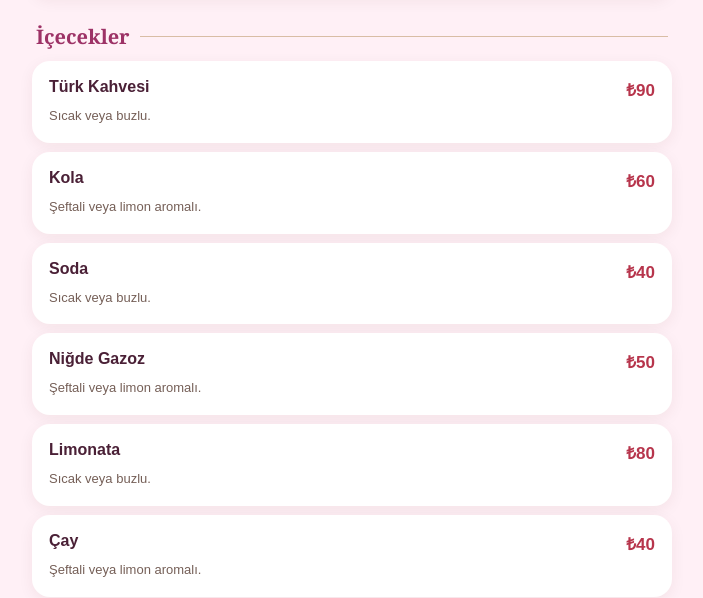
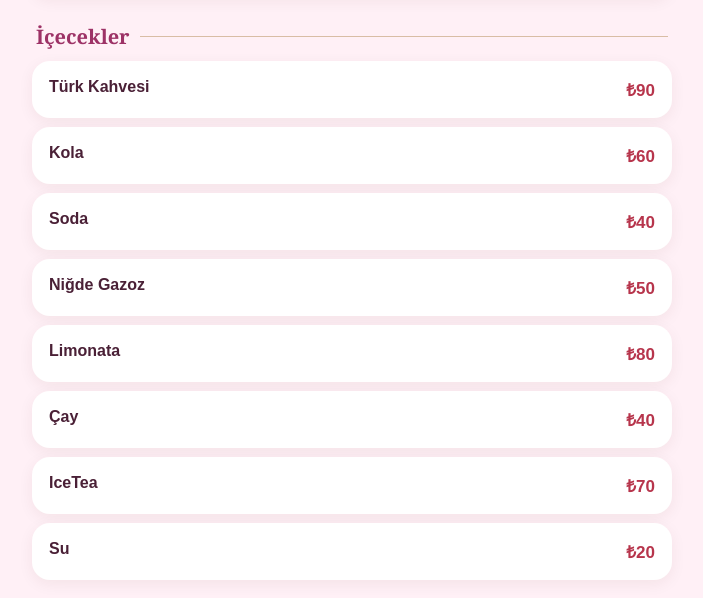
Before and after one commit to Ortuss/capon-menu, a plain HTML site: page index.html in a window 1280 px wide. Shown: the part 1540-2138 px from the top of the page, without its empty margins (288-991 px from the left). Drawn offline with Linux system fonts and the light colour scheme.

Commit message:
index.html

```diff
--- a/index.html
+++ b/index.html
@@ -94,14 +94,14 @@
 
 
     <h2 class="section-title">İçecekler</h2>
-    <article class="item"><div class="name">Türk Kahvesi</div><div class="price">₺90</div><div class="description">Sıcak veya buzlu.</div></article>
-    <article class="item"><div class="name">Kola</div><div class="price">₺60</div><div class="description">Şeftali veya limon aromalı.</div></article>
-    <article class="item"><div class="name">Soda</div><div class="price">₺40</div><div class="description">Sıcak veya buzlu.</div></article>
-    <article class="item"><div class="name">Niğde Gazoz</div><div class="price">₺50</div><div class="description">Şeftali veya limon aromalı.</div></article>
-    <article class="item"><div class="name">Limonata</div><div class="price">₺80</div><div class="description">Sıcak veya buzlu.</div></article>
-    <article class="item"><div class="name">Çay</div><div class="price">₺40</div><div class="description">Şeftali veya limon aromalı.</div></article>
-    <article class="item"><div class="name">IceTea</div><div class="price">₺70</div><div class="description">Sıcak veya buzlu.</div></article>
-    <article class="item"><div class="name">Su</div><div class="price">₺20</div><div class="description">Şeftali veya limon aromalı.</div></article>
+    <article class="item"><div class="name">Türk Kahvesi</div><div class="price">₺90</div></article>
+    <article class="item"><div class="name">Kola</div><div class="price">₺60</div></article>
+    <article class="item"><div class="name">Soda</div><div class="price">₺40</div></article>
+    <article class="item"><div class="name">Niğde Gazoz</div><div class="price">₺50</div></article>
+    <article class="item"><div class="name">Limonata</div><div class="price">₺80</div></article>
+    <article class="item"><div class="name">Çay</div><div class="price">₺40</div></article>
+    <article class="item"><div class="name">IceTea</div><div class="price">₺70</div></article>
+    <article class="item"><div class="name">Su</div><div class="price">₺20</div></article>
 
     <!-- Sayfa yayınlandıktan sonra aşağıdaki değeri kendi tam site adresinizle değiştirin. -->
     <img id="qr-code" class="qr" alt="Menü QR kodu">
```
